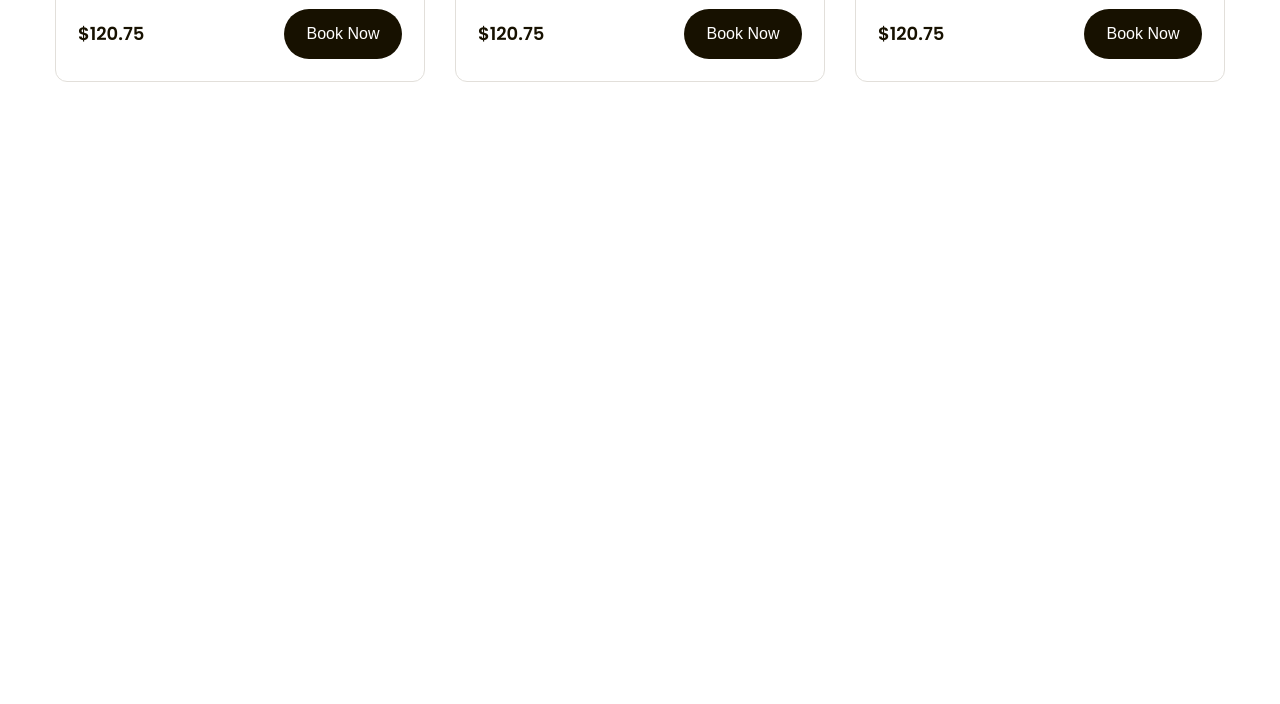
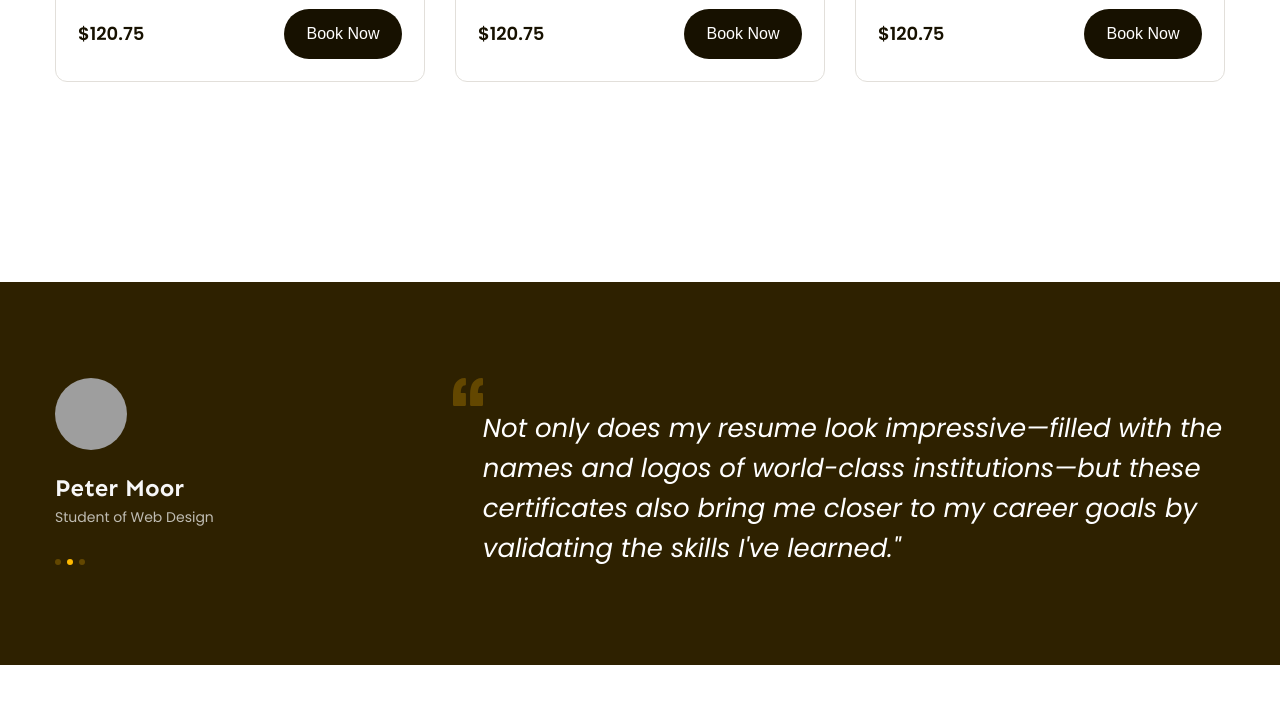
Before and after one commit to Nguyen-Huy-Dino/Project-HTML-CSS-02, a plain HTML site: page index.html in a window 1280 px wide. Shown: the part 1666-2370 px from the top of the page. Drawn offline with Linux system fonts and the light colour scheme; grey boxes are pictures that could not be loaded.

Commit message:
Create feedback #1

```diff
--- a/assets/css/styles.css
+++ b/assets/css/styles.css
@@ -405,3 +405,70 @@ a {
     background-color: var(--primary-color);
     color: #fff;
 }
+
+/* =================================== Popular =================================== */
+
+.feedback {
+    margin-top: 135px;
+    background-color: #2e2100;
+    padding: 96px 0px;
+}
+
+.feedback .feedback-list .feedback-item {
+    display: flex;
+}
+
+.feedback .feedback-list .feedback-item .info .avatar {
+    width: 72px;
+    height: 72px;
+    object-fit: cover;
+    border-radius: 50%;
+}
+
+.feedback .feedback-list .feedback-item .info .title {
+    color: #f7f7f7;
+    font-family: var(--font-heading);
+    font-size: 2.4rem;
+    font-weight: 700;
+    line-height: 1.41667;
+    margin-top: 18px;
+}
+
+.feedback .feedback-list .feedback-item .info .desc {
+    color: #bfbcb2;
+    font-size: 1.4rem;
+    font-weight: 400;
+    line-height: 1.85714;
+}
+
+.feedback .feedback-list .feedback-item .info .dots {
+    margin-top: 28px;
+    display: flex;
+}
+
+.feedback .feedback-list .feedback-item .info .dot {
+    width: 6px;
+    height: 6px;
+    border-radius: 50%;
+    margin-right: 6px;
+    background-color: #634700;
+    cursor: pointer;
+}
+
+.feedback .feedback-list .feedback-item .info .dot.active {
+    background-color: var(--primary-color);
+    cursor: default;
+}
+
+.feedback .feedback-list .feedback-item .content {
+    width: 66%;
+    margin-left: auto;
+}
+
+.feedback .feedback-list .feedback-item .content blockquote {
+    color: #fff;
+    font-size: 2.6rem;
+    font-style: italic;
+    line-height: 1.53846;
+    margin-left: 30px;
+}
--- a/index.html
+++ b/index.html
@@ -309,6 +309,31 @@
                     </div>
                 </div>
             </div>
+
+            <!-- Feedback -->
+             <div class="feedback">
+                <div class="main-content">
+                    <div class="feedback-list">
+                        <div class="feedback-item">
+                            <div class="info">
+                                <img src="./assets/img/avatar.jpg" alt="Peter Moor" class="avatar">
+                                <p class="title">Peter Moor</p>
+                                <p class="desc">Student of Web Design</p>
+                                <div class="dots">
+                                    <span class="dot"></span>
+                                    <span class="dot active"></span>
+                                    <span class="dot"></span>
+                                </div>
+                            </div>
+
+                            <div class="content">
+                                <img src="./assets/icons/Vector.svg" alt="" class="open-quotes">
+                                <blockquote>Not only does my resume look impressive—filled with the names and logos of world-class institutions—but these certificates also bring me closer to my career goals by validating the skills I've learned."</blockquote>
+                            </div>
+                        </div>
+                    </div>
+                </div>
+             </div>
         </main>
     </body>
 </html>
```
Also changed, not shown: assets/icons/Vector.svg (added), 1 other file.
